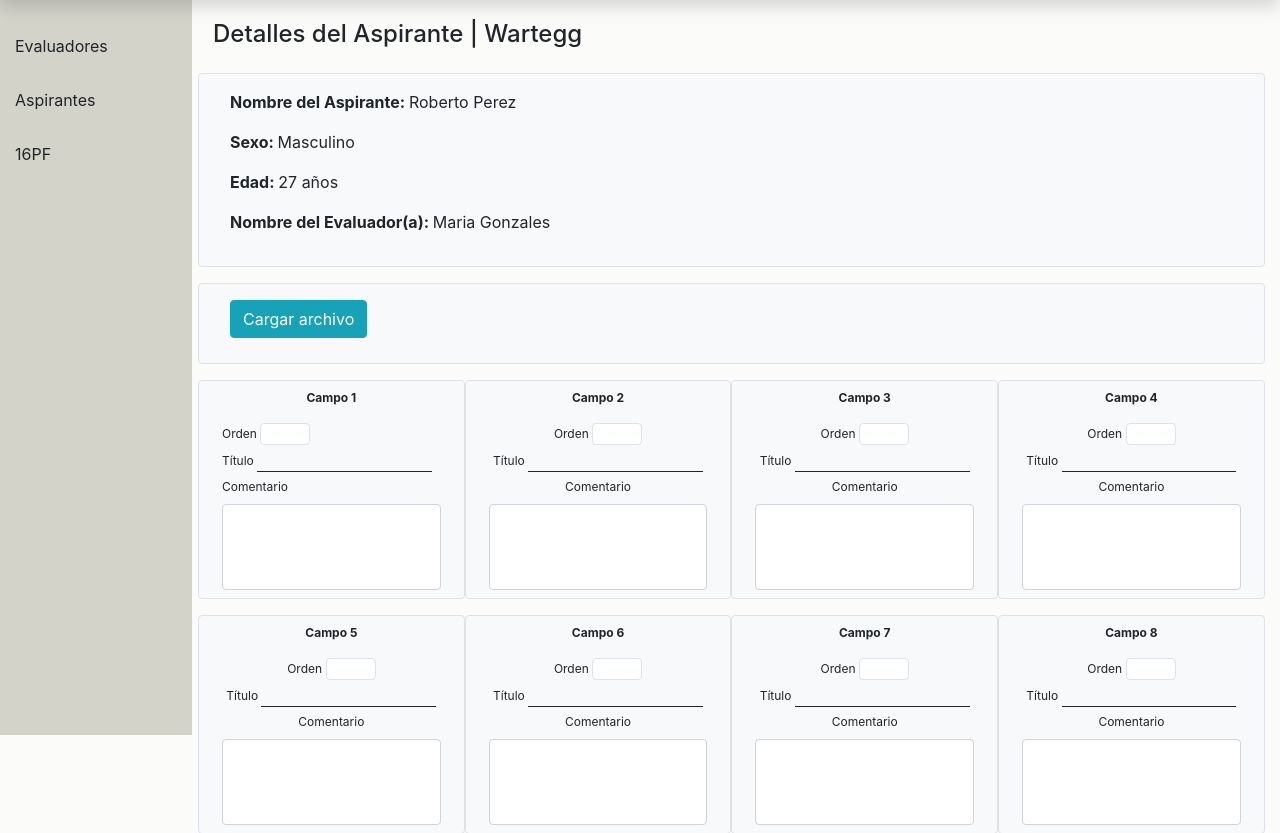
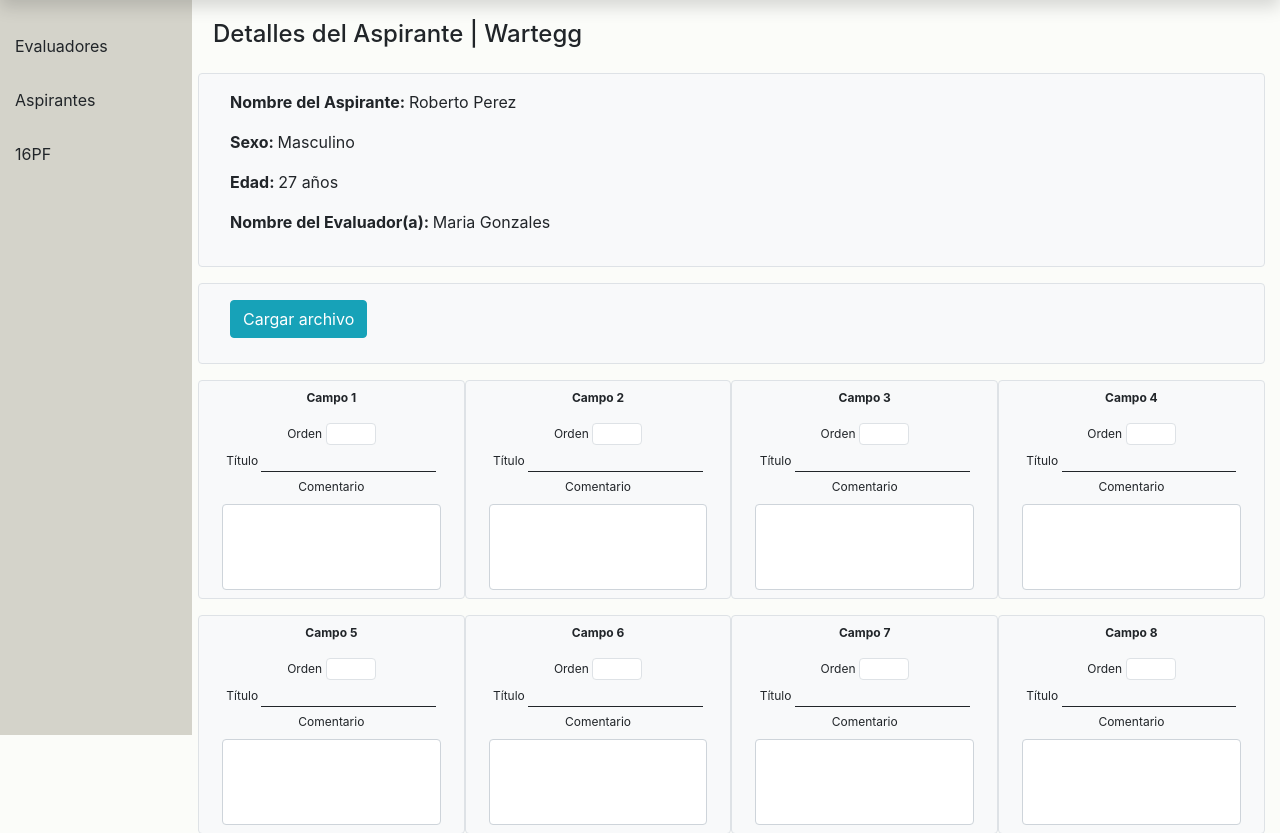
Before and after one commit to JuanNavasJN/gestion-ontologica, a Django app: page /dash/evaluador/wartegg/1 in a window 1280 px wide. Shown: the part 57-890 px from the top of the page. Run offline with Django 3.2, Linux system fonts and the light colour scheme; a user stored in the database is signed in; some libraries are stand-ins or nearby versions.

Commit message:
texto centrado en cajas de wartegg, texto de incio de dash

```diff
--- a/templates/dashboard/evaluador/aspirante_wartegg.html
+++ b/templates/dashboard/evaluador/aspirante_wartegg.html
@@ -34,7 +34,7 @@
 
         <div class="row mt-3" style="font-size: 12px">
             <div class="col-md-3 bg-light border rounded">
-                <div class="p-2">
+                <div class="p-2 text-center">
                     <p class="text-center"><b>Campo 1</b></p>
                     <div>
                         <label for="">Orden</label>
--- a/templates/dashboard/index.html
+++ b/templates/dashboard/index.html
@@ -18,6 +18,7 @@
 
             <section class="content">
                 <h1>Bienvenido {{ user.get_full_name }}!</h1>
+                <h5>Para comenzar, seleccione una de las opciones a la izquierda</h5>
             </section>
 
         {% endblock %}
```
Also changed, not shown: db.sqlite3.
